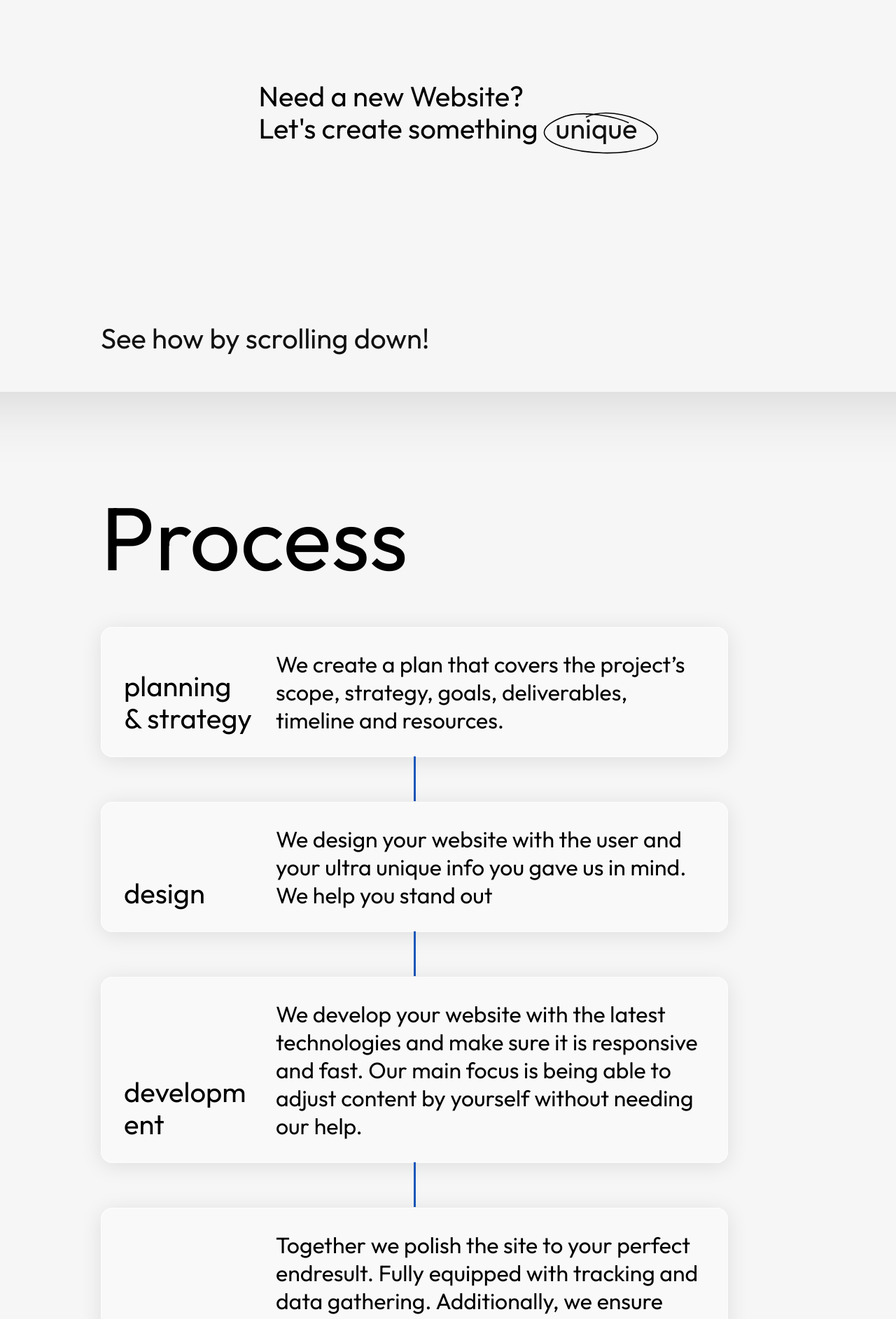
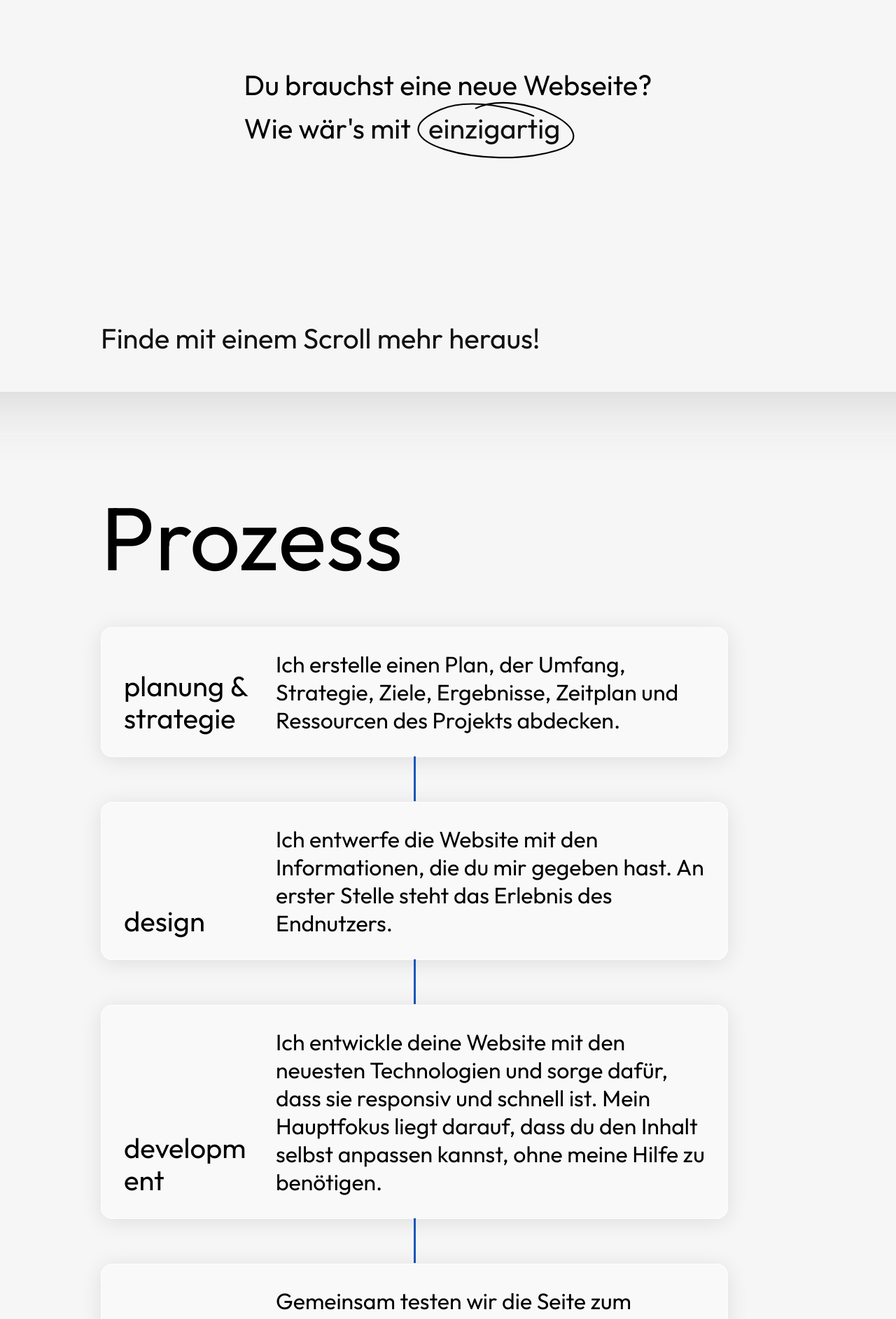
Before and after one commit to mfhum/hummelpage, a React (Vite) app: page / in a window 1280 px wide. Shown: the part 1040-2925 px from the top of the page at 70% size. Built offline with nearby package versions, Linux system fonts and the light colour scheme.

Commit message:
translated

```diff
--- a/src/css/sections/Footer.sass
+++ b/src/css/sections/Footer.sass
@@ -20,7 +20,7 @@
   display: flex
   justify-content: center
   flex-direction: column
-  left: calc(50% - 155px)
+  left: calc(50% - 180px)
   &:hover
     transform: scale(1.1)
 
@@ -31,7 +31,7 @@
 .svgFooter
   position: absolute
   height: auto
-  width: 500px
+  width: 550px
   margin-left: -$margin3 - $margin2
 
 .footerBase
--- a/src/css/sections/Unique.sass
+++ b/src/css/sections/Unique.sass
@@ -26,6 +26,8 @@
 
 .uniqueQuestion
   z-index: 3
+  h2
+    margin-bottom: $margin1
 
 .uniqueDesc
   display: flex
@@ -33,7 +35,8 @@
 .svgUnique
   transition: all .4s ease
   position: absolute
-  margin-left: -$margin2 -$margin1
+  margin-left: -$margin1
+  margin-top: -$margin1 - $margin1 / 2
 
 .uniqueHover
   transition: all .4s ease
--- a/src/index.css
+++ b/src/index.css
@@ -526,6 +526,9 @@ a:focus-visible {
 .uniqueQuestion {
   z-index: 3;
 }
+.uniqueQuestion h2 {
+  margin-bottom: 16px;
+}
 
 .uniqueDesc {
   display: flex;
@@ -534,7 +537,8 @@ a:focus-visible {
 .svgUnique {
   transition: all 0.4s ease;
   position: absolute;
-  margin-left: -48px;
+  margin-left: -16px;
+  margin-top: -24px;
 }
 
 .uniqueHover {
@@ -697,7 +701,7 @@ a:focus-visible {
   display: flex;
   justify-content: center;
   flex-direction: column;
-  left: calc(50% - 155px);
+  left: calc(50% - 180px);
 }
 .footerContactSvg:hover {
   transform: scale(1.1);
@@ -712,7 +716,7 @@ a:focus-visible {
 .svgFooter {
   position: absolute;
   height: auto;
-  width: 500px;
+  width: 550px;
   margin-left: -86px;
 }
 
--- a/src/sections/footer.jsx
+++ b/src/sections/footer.jsx
@@ -3,7 +3,7 @@ function Footer() {
   return (
     <footer id='footer' className='footer'>
       <div className='footerTitle'>
-        <h1>Contact</h1>
+        <h1>Kontakt</h1>
         {/* <h2>Marius Hummel.</h2>
         <h3>Web Developer & Designer</h3> */}
       </div>
@@ -11,8 +11,8 @@ function Footer() {
         <a
           className='svg footerContactSvg'
           href='mailto:hummelmarius87@gmail.com?subject=Kontaktanfrage%20Hummelweb&body=Hallo%20Marius%0D%0A%0D%0AIch%20bin%20%C3%BCber%20deine%20Webseite%20auf%20dich%20aufmerksam%20geworden%20und%20w%C3%A4re%20Interessiert%20an%20einem%20Call,%20wann%20h%C3%A4ttest%20du%20Zeit?%0D%0A%0D%0AFreundliche%20Gr%C3%BCsse%20XX'>
-          <h3>You like what you see?</h3>
-          <h3>Let's set up a call!</h3>
+          <h3>Du bist Interessiert?</h3>
+          <h3>Dann können wir starten!</h3>
           <svg className='svgFooter' width='750' height='217' viewBox='0 0 609 217' fill='none' xmlns='http://www.w3.org/2000/svg'>
             <path
               d='M224.284 23.5458C395.589 -62.4085 757.913 122.074 540.027 188.114C267.669 270.664 -189.52 148.591 87.4209 28.0192C207.83 -24.4031 397.197 28.3511 453.625 53.5164'
--- a/src/sections/navbar.jsx
+++ b/src/sections/navbar.jsx
@@ -69,7 +69,7 @@ function Navbar() {
               </li>
               <li className='navItem'>
                 <a onClick={() => setMenuOpen(!menuOpen)} href='#processSection' className='svg linkItem'>
-                  <h1>Process /</h1>
+                  <h1>Prozess /</h1>
                   <h3>(01)</h3>
                   <svg className='svgNav' width='550' height='225' viewBox='0 0 609 217' fill='none' xmlns='http://www.w3.org/2000/svg'>
                     <path
@@ -82,7 +82,7 @@ function Navbar() {
               </li>
               <li className='navItem'>
                 <a onClick={() => setMenuOpen(!menuOpen)} href='#footer' className='svg linkItem'>
-                  <h1>Contact /</h1>
+                  <h1>Kontakt /</h1>
                   <h3>(02)</h3>
                   <svg className='svgNav' width='650' height='225' viewBox='0 0 609 217' fill='none' xmlns='http://www.w3.org/2000/svg'>
                     <path
--- a/src/sections/process.jsx
+++ b/src/sections/process.jsx
@@ -4,28 +4,28 @@ function Process() {
     <>
       {/* new section */}
       <section id='processSection' className='ProcessSection'>
-        <h1 className='processTitle'>Process</h1>
+        <h1 className='processTitle'>Prozess</h1>
         <div className='processSteps'>
           <div className='step'>
-            <h2>planning & strategy</h2>
-            <h3>We create a plan that covers the project’s scope, strategy, goals, deliverables, timeline and resources.</h3>
+            <h2>planung & strategie</h2>
+            <h3>Ich erstelle einen Plan, der Umfang, Strategie, Ziele, Ergebnisse, Zeitplan und Ressourcen des Projekts abdecken.</h3>
           </div>
-
           <div className='step'>
             <h2>design</h2>
-            <h3>We design your website with the user and your ultra unique info you gave us in mind. We help you stand out</h3>
+            <h3>Ich entwerfe die Website mit den Informationen, die du mir gegeben hast. An erster Stelle steht das Erlebnis des Endnutzers.</h3>
           </div>
-
           <div className='step'>
             <h2>development</h2>
-            <h3>We develop your website with the latest technologies and make sure it is responsive and fast. Our main focus is being able to adjust content by yourself without needing our help.</h3>
+            <h3>
+              Ich entwickle deine Website mit den neuesten Technologien und sorge dafür, dass sie responsiv und schnell ist. Mein Hauptfokus liegt darauf, dass du den Inhalt selbst anpassen kannst,
+              ohne meine Hilfe zu benötigen.
+            </h3>
           </div>
-
           <div className='step'>
             <h2>testing & launch</h2>
             <h3>
-              Together we polish the site to your perfect endresult. Fully equipped with tracking and data gathering. Additionally, we ensure that your site garners favor with Google, optimizing its
-              potential for improved rankings.
+              Gemeinsam testen wir die Seite zum perfekten Endergebnis. Zusätzlich sorgen wir dafür, dass die Seite für Google optimiert wird. Voll ausgestattet mit Tracking und Datensammlung werden
+              wir die Seite dann zusammen veröffentlichen.
             </h3>
           </div>
         </div>
--- a/src/sections/unique.jsx
+++ b/src/sections/unique.jsx
@@ -40,62 +40,22 @@ function Unique() {
       <section id='process' className={unique ? 'UniqueSection unique' : 'UniqueSection'}>
         <div className={unique ? 'heroCircle uniqueCircle' : 'heroCircle'} style={{ left: xp, top: yp }} />
         <div className='uniqueQuestion'>
-          <h2>Need a new Website?</h2>
+          <h2>Du brauchst eine neue Webseite?</h2>
           <div className='uniqueDesc'>
-            <h2>Let's create something&nbsp;&nbsp;&nbsp;</h2>
+            <h2>Wie wär's mit&nbsp;&nbsp;&nbsp;</h2>
             <a onClick={() => setUnique(!unique)} className='svg uniqueHover'>
-              <svg className='svgUnique' width='225' height='60' viewBox='0 0 208 76' fill='none' xmlns='http://www.w3.org/2000/svg'>
+              <svg className='svgUnique' width='225' height='100' viewBox='0 0 208 76' fill='none' xmlns='http://www.w3.org/2000/svg'>
                 <path
                   d='M76.745 9.45193C134.666 -19.6104 257.173 42.7656 183.502 65.0947C91.4141 93.0061 -63.1681 51.7313 30.4697 10.9644C71.1818 -6.76029 135.209 11.0767 154.288 19.5854'
                   stroke='black'
                   strokeWidth='2'
                 />
               </svg>
-              <h2>unique</h2>
+              <h2>einzigartig</h2>
             </a>
           </div>
         </div>
-        {unique && (
-          <div className='uniqueContent'>
-            <div className='discoverText'>
-              <h3>visually appealing.</h3>
-              <h3>tailored to your needs.</h3>
-              <h3>fast and responsive.</h3>
-              <h3>easy to use.</h3>
-              <h3>creative design.</h3>
-              <h3>optimized performance.</h3>
-              <h3>secure and reliable.</h3>
-            </div>
-            <div className='discoverText'>
-              <h3>secure and reliable.</h3>
-              <h3>visually appealing.</h3>
-              <h3>tailored to your needs.</h3>
-              <h3>fast and responsive.</h3>
-              <h3>easy to use.</h3>
-              <h3>creative design.</h3>
-              <h3>optimized performance.</h3>
-            </div>
-            <div className='discoverText'>
-              <h3>optimized performance.</h3>
-              <h3>secure and reliable.</h3>
-              <h3>visually appealing.</h3>
-              <h3>tailored to your needs.</h3>
-              <h3>fast and responsive.</h3>
-              <h3>easy to use.</h3>
-              <h3>creative design.</h3>
-            </div>
-            <div className='discoverText'>
-              <h3>creative design.</h3>
-              <h3>optimized performance.</h3>
-              <h3>secure and reliable.</h3>
-              <h3>visually appealing.</h3>
-              <h3>tailored to your needs.</h3>
-              <h3>fast and responsive.</h3>
-              <h3>easy to use.</h3>
-            </div>
-          </div>
-        )}
-        <h2 className={unique ? 'findOutMore' : 'findOutMore closed'}>See how by scrolling down!</h2>
+        <h2 className={unique ? 'findOutMore' : 'findOutMore closed'}>Finde mit einem Scroll mehr heraus!</h2>
       </section>
     </>
   );
```
Also changed, not shown: 1 other file (tests, documents, lock files or other folders).
